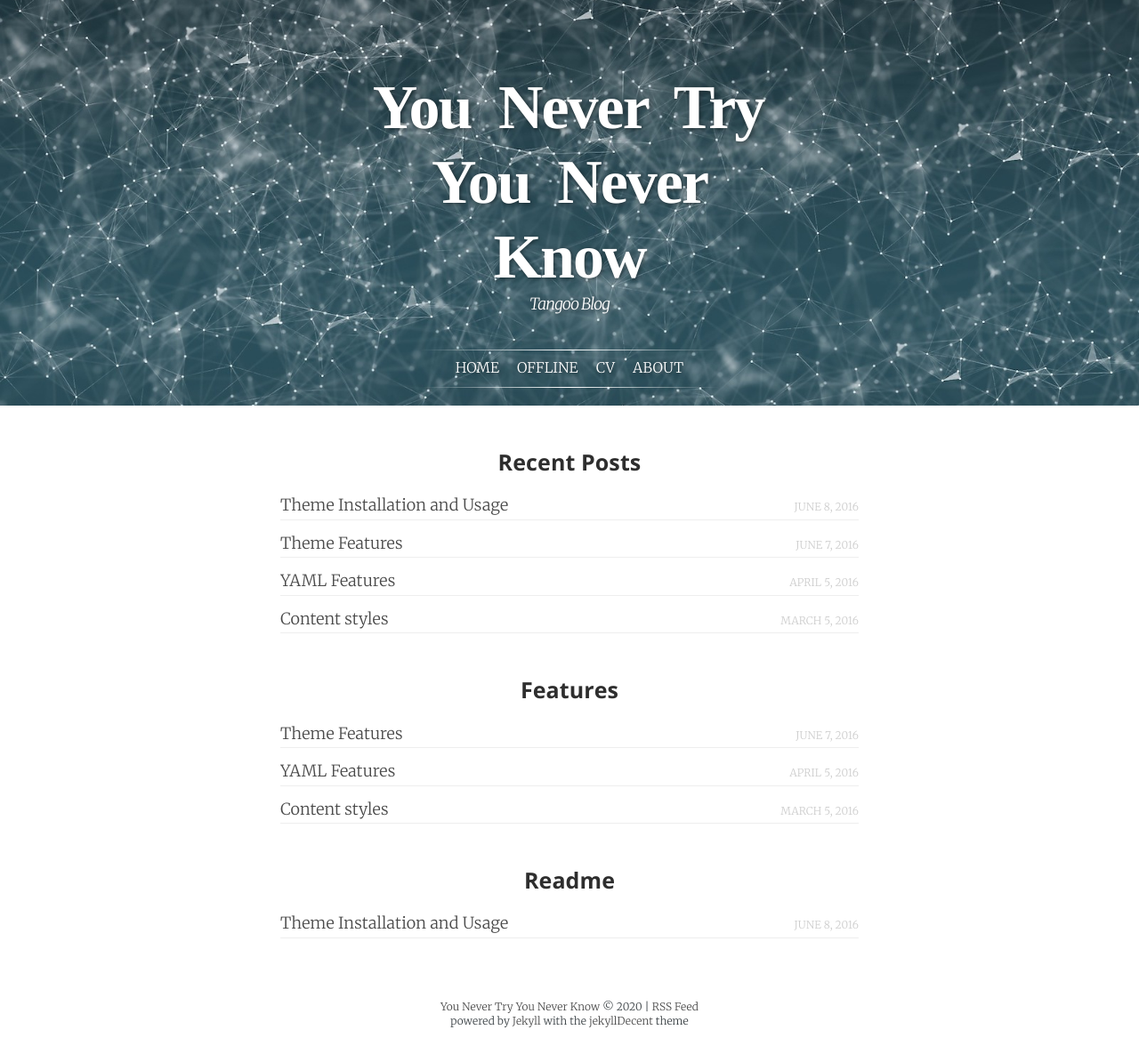
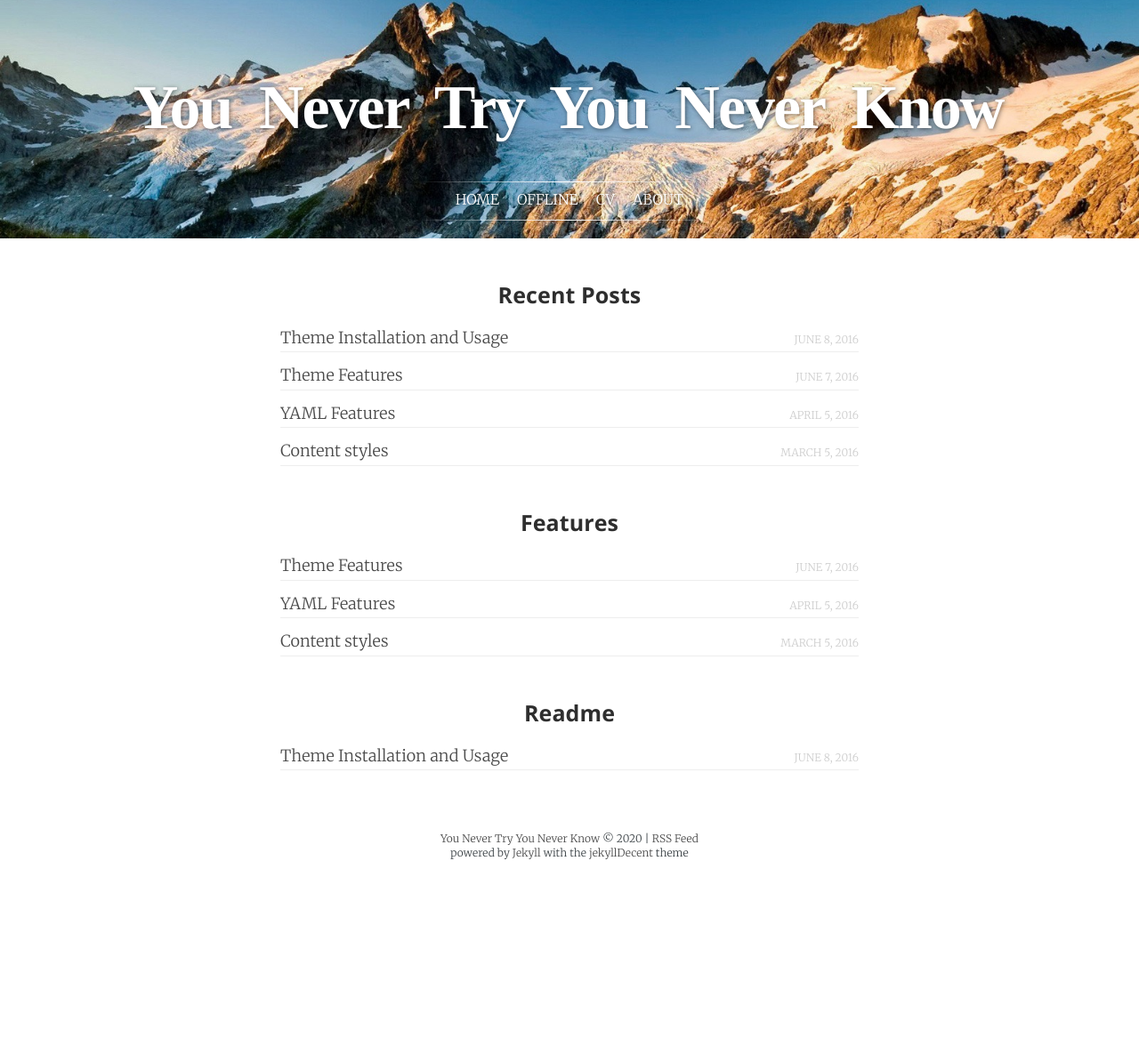
Before and after one commit to triffic-tang/triffic-tang.github.io, a Jekyll site: the page built from index.html, in a window 1280 px wide. Shown: the whole page at 89% size. Built offline with Jekyll 4.4.1, drawn with Linux system fonts in a browser that asks for light colours; some web fonts are replaced; after the commit the page ends 987 px from its top, so only the background shows below that.

Commit message:
change ico

```diff
--- a/_config.yml
+++ b/_config.yml
@@ -7,7 +7,7 @@
 
 # Site settings
 title:            You Never Try You Never Know
-subtitle:         Tangoo Blog
+subtitle:         ""
 description:      This is the jekyllTheme example blog. It only exists to demonstrate how the theme looks and feels.
 keywords:         demo theme example github jekyll features
 language:         "en" # default language of the blog. Language codes: http://www.w3schools.com/tags/ref_language_codes.asp
@@ -15,7 +15,7 @@ language:         "en" # default language of the blog. Language codes: http://ww
 baseurl:          "" # the subpath of your site, e.g. /blog
 url:              "" # the base hostname & protocol for your site. Have a look at robots.txt as well!
 permalink:        /blog/:categories/:title
-cover:            /assets/home-top-background.jpg
+cover:            /assets/mountain-cover.jpg
 disqus_shortname: "jekylldecent"
 
 # Build settings
--- a/_sass/main.scss
+++ b/_sass/main.scss
@@ -26,7 +26,7 @@
     .page-title,
     .page-description {
         width: 90%;
-        max-width: 500px;
+        // max-width: 500px;
         margin: auto;
     }
 
```
